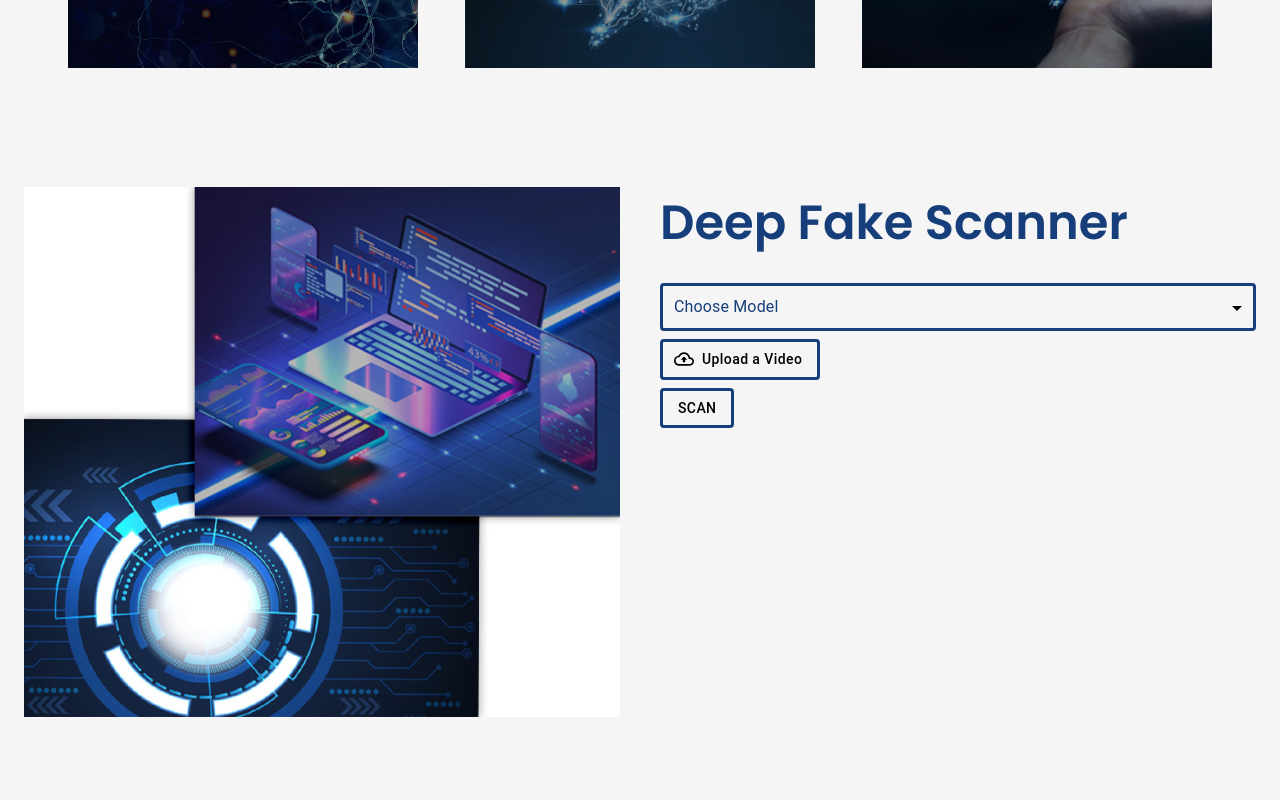
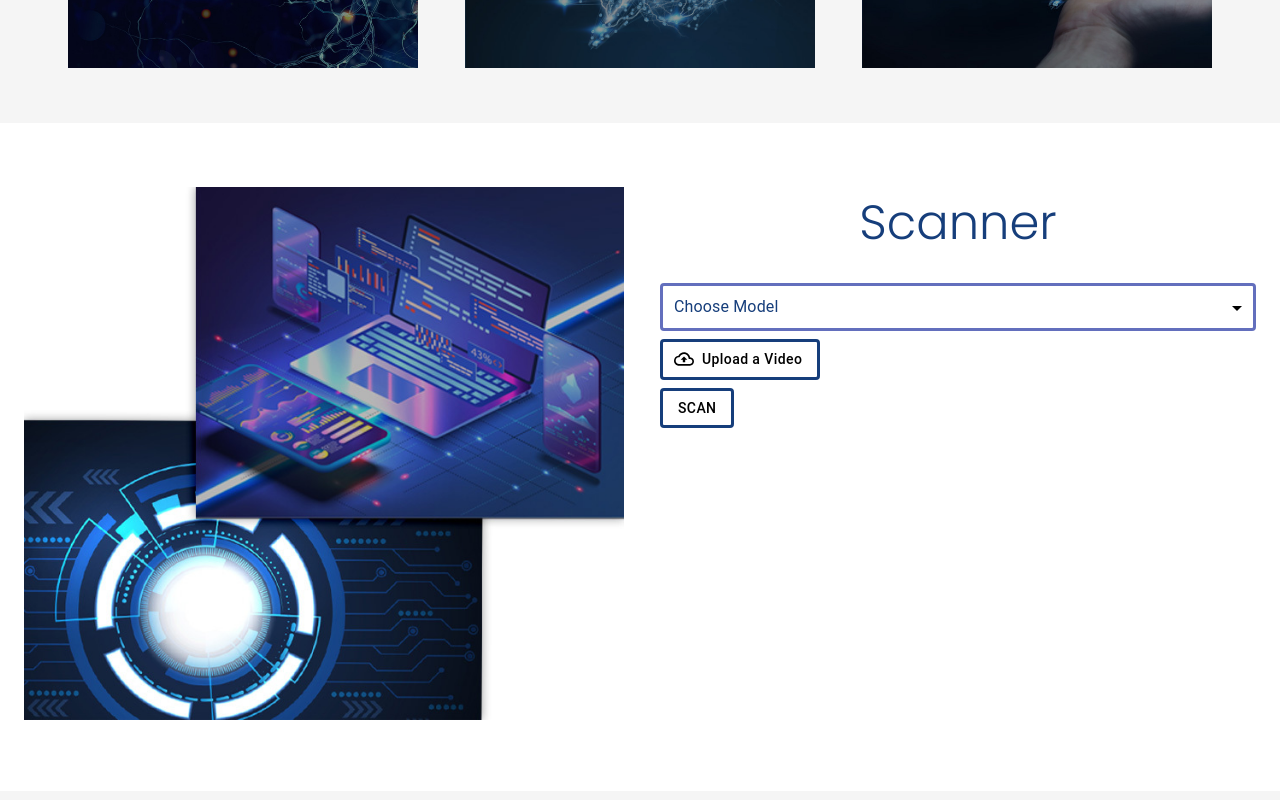
Before and after one commit to MariaAsiif/scan-project, a React (Create React App) app: page / in a window 1280 px wide. Shown: the part 1360-2160 px from the top of the page. Built offline with nearby package versions, Linux system fonts and the light colour scheme.

Commit message:
fix scanner section

```diff
--- a/src/components/ScannerSection.jsx
+++ b/src/components/ScannerSection.jsx
@@ -5,6 +5,7 @@ import { Alert, Button, Container, FormControl, Grid, InputLabel, MenuItem, Sele
 import CloudUploadIcon from "@mui/icons-material/CloudUploadOutlined";
 import Box from '@mui/material/Box';
 import scannerPic from "../static/media/scanner-image.jpg"
+import { fontWeight } from "@mui/system";
 export default function ScannerSection() {
   const [file, setFile] = useState("");
   const [result, setResult] = useState("");
@@ -67,151 +68,11 @@ export default function ScannerSection() {
   };
 
   return (
-    // <main id="scanner" style={{ background: "linear-gradient(135deg, #FAB2FF 0%, #1904E5 100%)", paddingBlock: "100px", }}  >
-    //   <Snackbar
-    //     anchorOrigin={{ vertical: "bottom", horizontal: "right" }}
-    //     open={open}
-    //     autoHideDuration={3000}
-    //     onClose={handleClose}
-    //   >
-    //     <Alert
-    //       onClose={handleClose}
-    //       severity="error"
-    //       sx={{
-    //         width: "100%",
-    //         background: "#d74545",
-    //         color: "#fff",
-    //         svg: {
-    //           color: "#fff",
-    //         },
-    //       }}
-    //     >
-    //       {errorMsg}
-    //     </Alert>
-    //   </Snackbar>
-    //   <Container>
-    //     <Grid
-    //       component="form"
-    //       container
-    //       spacing={3}
-    //       justifyContent="center"
-    //       alignItems="center"
-    //     >
-    //       <Grid
-    //         item
-    //         xs={12}
-    //         sm={6}
-    //         sx={{ display: "flex", flexDirection: "column", gap: "20px" }}
-    //       >
-    //         <h2>Deep Fake Scanner</h2>
-    //         <FormControl
-    //           sx={{
-    //             width: "100%",
-    //           }}
-    //         >
-    //           <InputLabel
-    //             id="select-model"
-    //             sx={{
-    //               color: "#fff",
-    //             }}
-    //           >
-    //             Choose Model
-    //           </InputLabel>
-    //           <Select
-    //             labelId="select-model"
-    //             id="select-model"
-    //             label="Choose Model"
-    //             sx={{
-    //               maxHeight: "50vh",
-    //               marginTop: "5px",
-    //               ".MuiSvgIcon-root": {
-    //                 color: "#fff",
-    //               },
-    //               color: "#fff",
-    //               "& .MuiSelect-select": {
-    //                 paddingBlock: "12px",
-    //               },
-    //               "& fieldset": {
-    //                 border: "3px solid #fff",
-    //               },
-    //               "&:hover": {
-    //                 "& fieldset": {
-    //                   border: "3px solid #fff",
-    //                 },
-    //               },
-    //             }}
-    //           >
-    //             <MenuItem value="efficientNet">Efficient Net</MenuItem>
-    //             <MenuItem value="resNet">Res Net</MenuItem>
-    //             <MenuItem value="denseNet">Dense Net</MenuItem>
-    //           </Select>
-    //         </FormControl>
-
-    //         <Button
-    //           component="label"
-    //           variant="outlined"
-    //           className="upload_button"
-    //           startIcon={<CloudUploadIcon />}
-    //           sx={{
-    //             width: "fit-content",
-    //             textTransform: "none",
-    //             color: "#fff",
-    //             border: "3px solid #fff",
-    //             "&:hover": {
-    //               border: "3px solid #636fbd",
-    //             },
-    //             marginTop: 1,
-    //             marginBottom: 0,
-    //             marginRight: 0,
-    //           }}
-    //         >
-    //           Upload a Video
-    //           <input
-    //             type="file"
-    //             accept=".mp4"
-    //             style={{
-    //               display: "none",
-    //             }}
-    //             id="customFile"
-    //             onChange={onChange}
-    //           />
-    //         </Button>
-    //         <Button
-    //           variant="outlined"
-    //           sx={{
-    //             width: "fit-content",
-    //             textTransform: "none",
-    //             color: "#fff",
-    //             border: "3px solid #fff",
-    //             "&:hover": {
-    //               border: "3px solid #636fbd",
-    //             },
-    //             marginTop: 1,
-    //             marginBottom: 0,
-    //             marginRight: 0,
-    //           }}
-    //           type="submit"
-    //           onClick={onSubmit}
-    //         >
-    //           SCAN
-    //         </Button>
-    //       </Grid>
-    //       <Grid item xs={12} sm={6}>
-    //         {isLoading ? (
-    //           <Bars color="white" width="100%" />
-    //         ) : (
-    //           <p style={{ textAlign: "center", color: "#fff" }}>{result}</p>
-    //         )}
-    //       </Grid>
-    //     </Grid>
-    //   </Container>
-    // </main>
-
-    <Box id="goals" py={8} px={3}  >
+    <Box id="goals" py={8} px={3} style={{ background: "white" }}  >
       <Grid container spacing={5}  >
         <Grid item md={6}  >
           <Box>
-            <img style={{ width: "100%" }} src={scannerPic} />
+            <img style={{ width: "600px" }} src={scannerPic} />
           </Box>
         </Grid>
         <Grid item md={6}    >
@@ -221,13 +82,13 @@ export default function ScannerSection() {
             </Alert>
 
           </Snackbar>
-          <h2 style={{ fontSize: "48px", marginBottom: "20px", color: "#163E7B" }} >Deep Fake Scanner</h2>
+          <h2 style={{ fontSize: "48px", textAlign: "center", marginBottom: "20px", color: "#163E7B", fontWeight: "500" }} >Scanner</h2>
           <FormControl sx={{ width: "100%", }}  >
             <InputLabel id="select-model" sx={{ color: "#163E7B", }}   >
               Choose Model
             </InputLabel>
             <Select labelId="select-model" id="select-model" label="Choose Model"
-              sx={{ maxHeight: "50vh", marginTop: "5px", ".MuiSvgIcon-root": { color: "black", }, color: "black", "& .MuiSelect-select": { paddingBlock: "12px", }, "& fieldset": { border: "3px solid #163E7B", }, "&:hover": { "& fieldset": { border: "3px solid #163E7B", }, }, }}
+              sx={{ maxHeight: "50vh", marginTop: "5px", ".MuiSvgIcon-root": { color: "black", }, color: "black", "& .MuiSelect-select": { paddingBlock: "12px", }, "& fieldset": { border: "3px solid #636fbd", }, "&:hover": { "& fieldset": { border: "3px solid #163E7B", }, }, }}
             >
               <MenuItem value="efficientNet">Efficient Net</MenuItem>
               <MenuItem value="resNet">Res Net</MenuItem>
@@ -243,6 +104,12 @@ export default function ScannerSection() {
               sx={{ width: "fit-content", textTransform: "none", color: "black", border: "3px solid #163E7B", "&:hover": { border: "3px solid #636fbd", }, marginTop: 1, marginBottom: 0, marginRight: 0, }} type="submit" onClick={onSubmit}  >
               SCAN
             </Button>
+            {isLoading ?
+              (
+                <Bars color="#163E7B" width="100%" />
+              ) : (
+                <p style={{ textAlign: "center", color: "#fff" }}>{result}</p>
+              )}
           </FormControl>
         </Grid>
 
```
